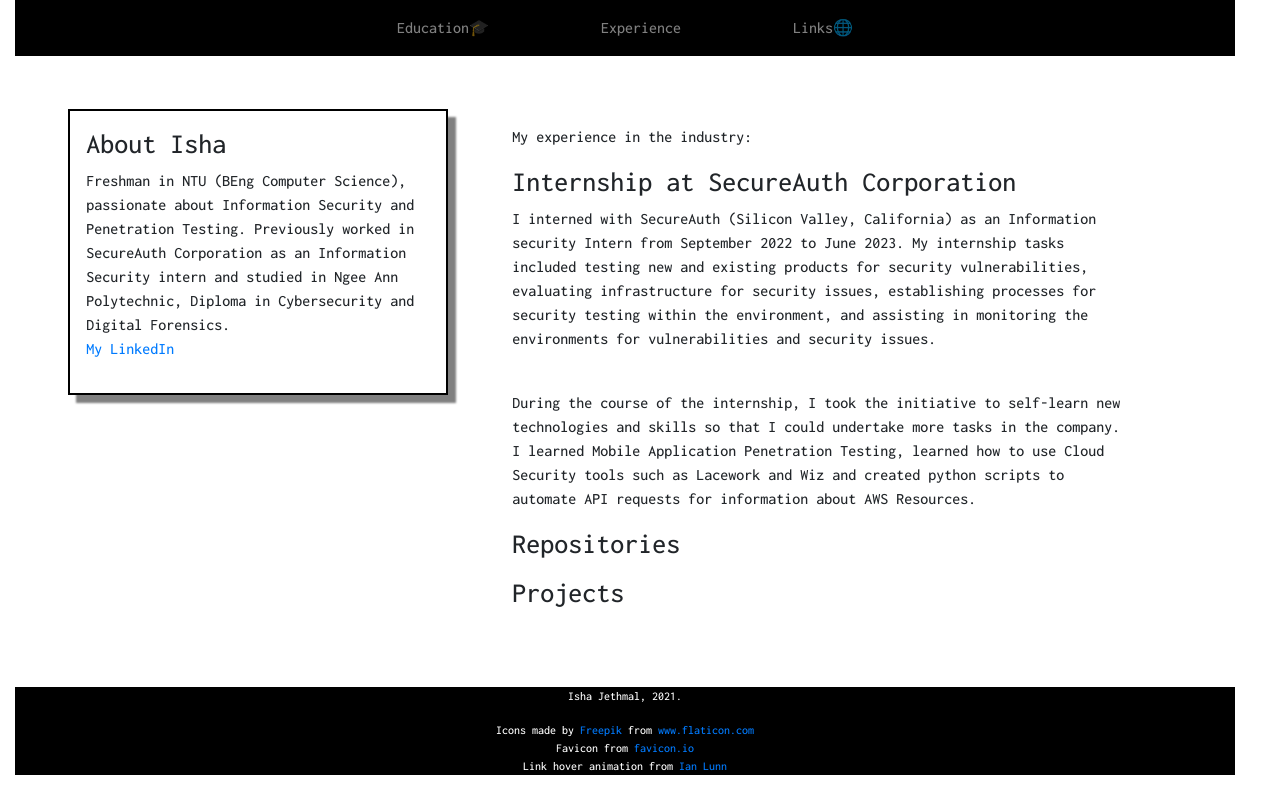
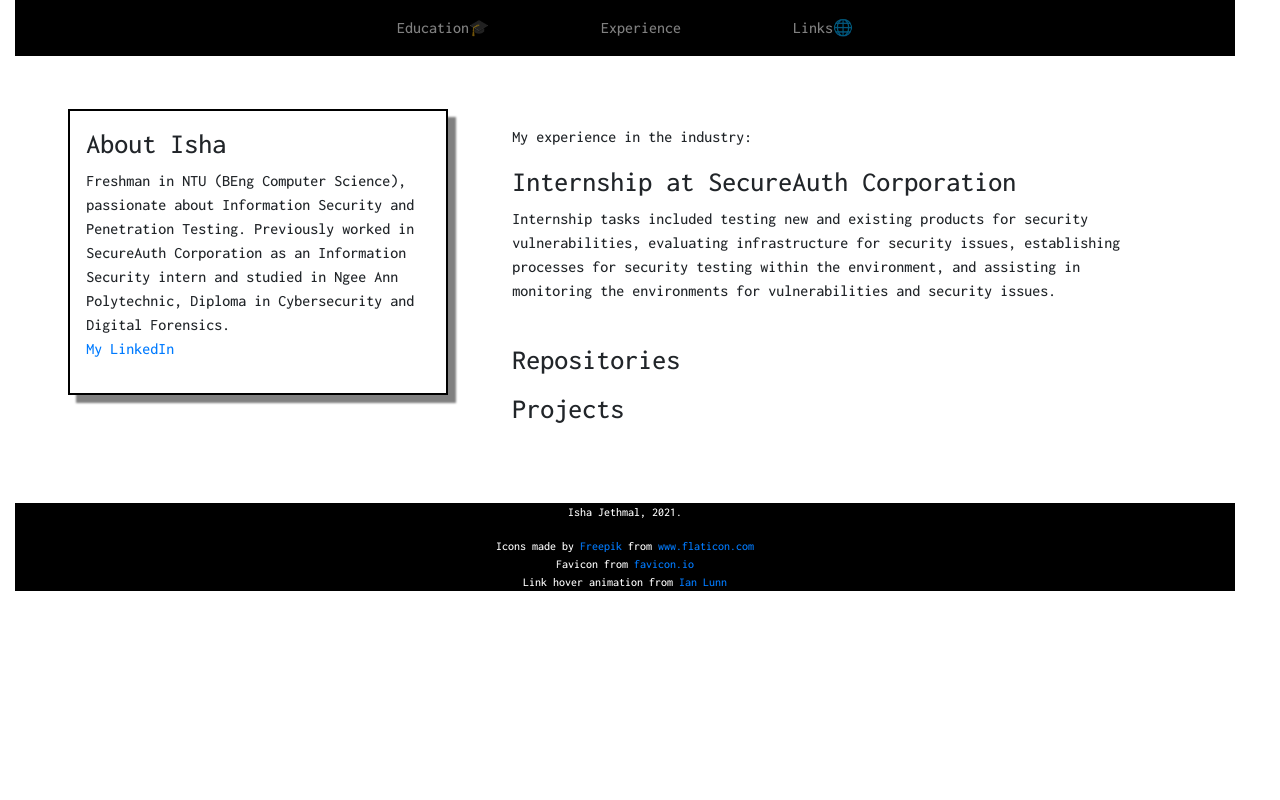
Before and after one commit to ijethmal/ijethmal.github.io, a plain HTML site: page index.html in a window 1280 px wide. Both pictures are taken after a click on the link "Experience". Drawn offline with Linux system fonts and the light colour scheme; a script that the page names is missing; files whose address does not match are found by name.

Commit message:
added item

```diff
--- a/index.html
+++ b/index.html
@@ -165,8 +165,9 @@
                             <section id="about-text">
                                 <p>My experience in the industry:</p>
                                 <h3>Internship at SecureAuth Corporation</h3>
-                                <p>I interned with SecureAuth (Silicon Valley, California) as an Information security Intern from September 2022 to June 2023. My internship tasks included testing new and existing products for security vulnerabilities, evaluating infrastructure for security issues, establishing processes for security testing within the environment, and assisting in monitoring the environments for vulnerabilities and security issues.</p>
-                                <br /><p>During the course of the internship, I took the initiative to self-learn new technologies and skills so that I could undertake more tasks in the company. I learned Mobile Application Penetration Testing, learned how to use Cloud Security tools such as Lacework and Wiz and created python scripts to automate API requests for information about AWS Resources.</p>
+                                <p>Internship tasks included testing new and existing products for security vulnerabilities, evaluating infrastructure for security issues, establishing processes for security testing within the environment, and assisting in monitoring the environments for vulnerabilities and security issues.</p>
+                                <br />
+                                <div class='sk-ww-linkedin-recommendations' data-embed-id='182907'></div><script src='https://widgets.sociablekit.com/linkedin-recommendations/widget.js' async defer></script>
                                 <h3>Repositories</h3>
                                 <script src="https://emgithub.com/embed-v2.js?target=https%3A%2F%2Fgithub.com%2Fijethmal%2Fleetcode-solutions%2Fblob%2Fmain%2FREADME.md&style=default&type=markdown&showBorder=on&showLineNumbers=on&showFileMeta=on&showFullPath=on&showCopy=on"></script>
                                 <script src="https://emgithub.com/embed-v2.js?target=https%3A%2F%2Fgithub.com%2Fijethmal%2Fctf-writeups%2Fblob%2Fmain%2FREADME.md&style=default&type=markdown&showBorder=on&showLineNumbers=on&showFileMeta=on&showFullPath=on&showCopy=on"></script>
```
